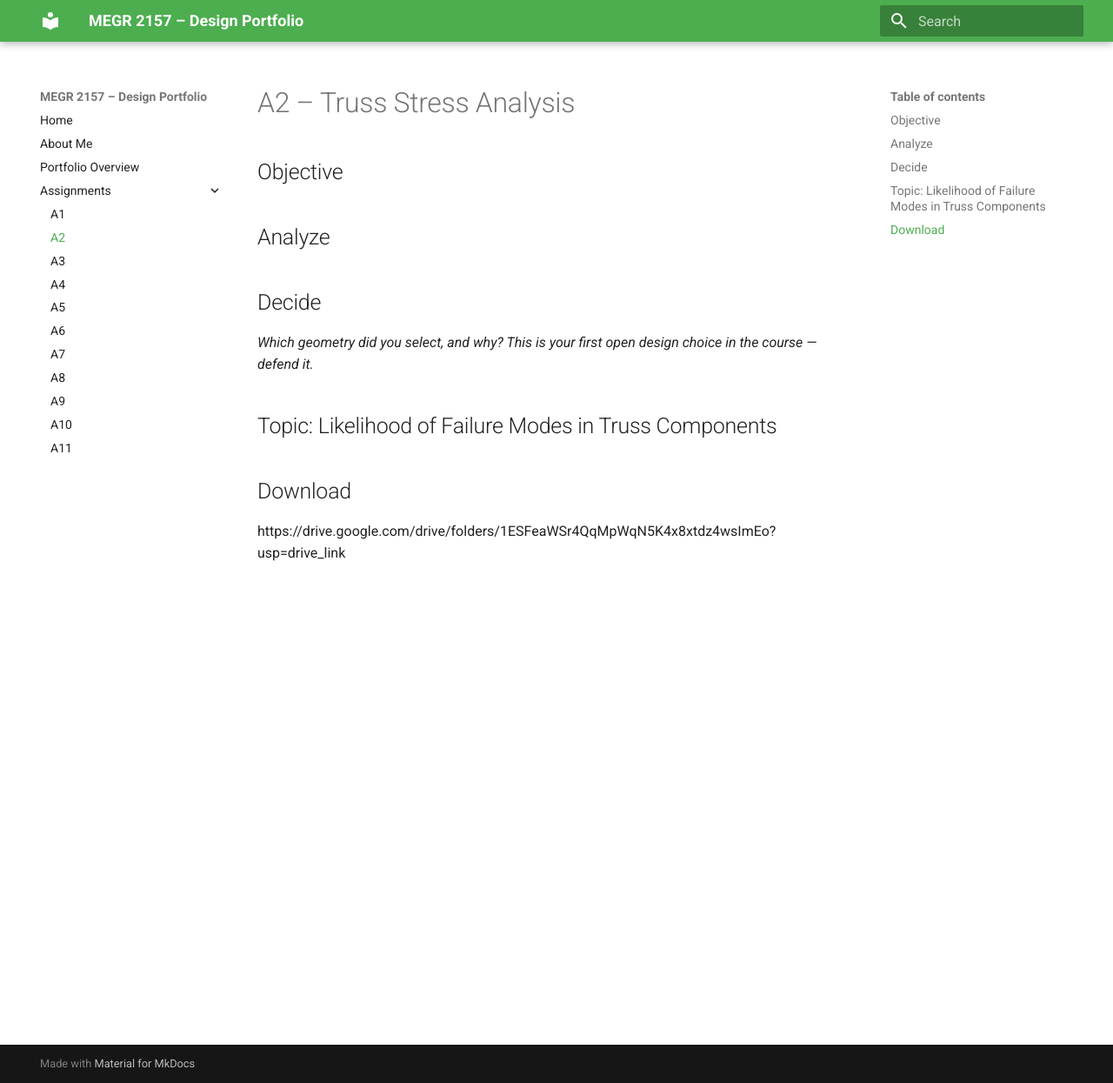
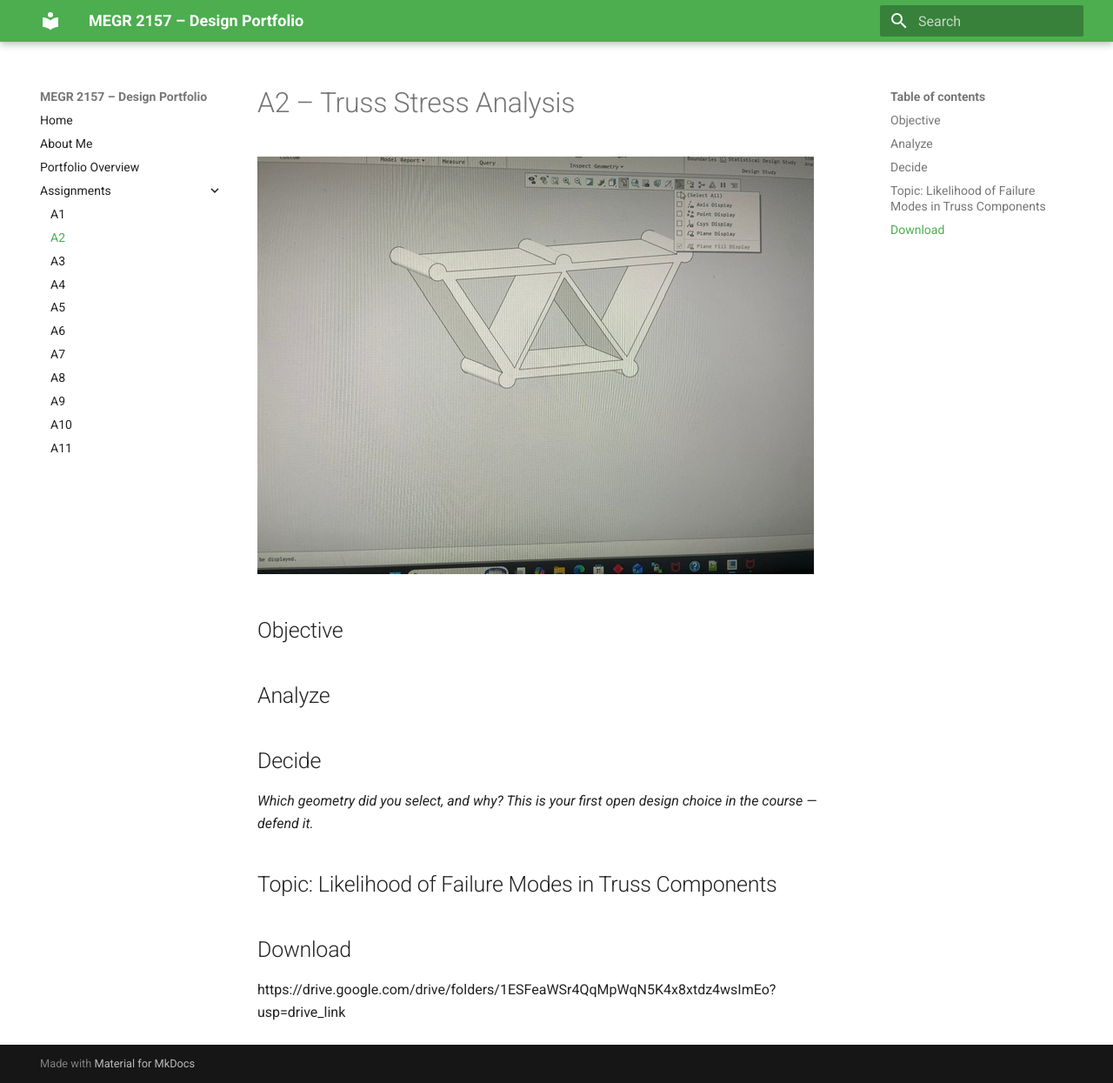
Before and after one commit to seaberr/kohlers-megr2157-portfolio, an MkDocs documentation site: the page built from docs/assignments/A02/index.md, in a window 1280 px wide and 1245 px high. Shown: the whole window at 87% size. Built offline with MkDocs 1.6.1 and Material for MkDocs 9.7.7, drawn with Linux system fonts in a browser that asks for light colours.

Commit message:
Add image to A2 Truss Stress Analysis documentation

```diff
--- a/docs/assignments/A02/index.md
+++ b/docs/assignments/A02/index.md
@@ -1,5 +1,5 @@
 # A2 – Truss Stress Analysis
-
+![MEGR 2156-7 Title](IMG_5827.JPG)
 ## Objective
 
 
```
